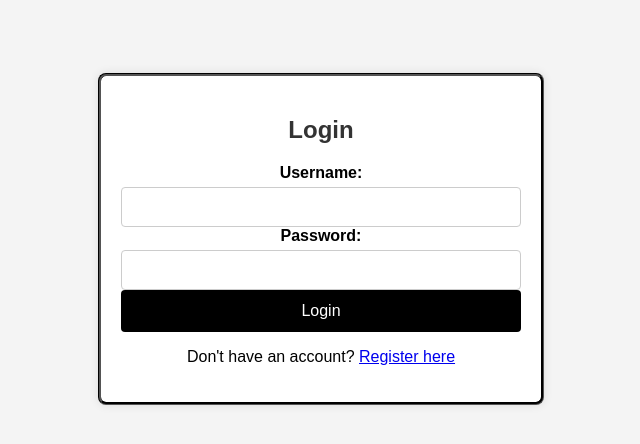
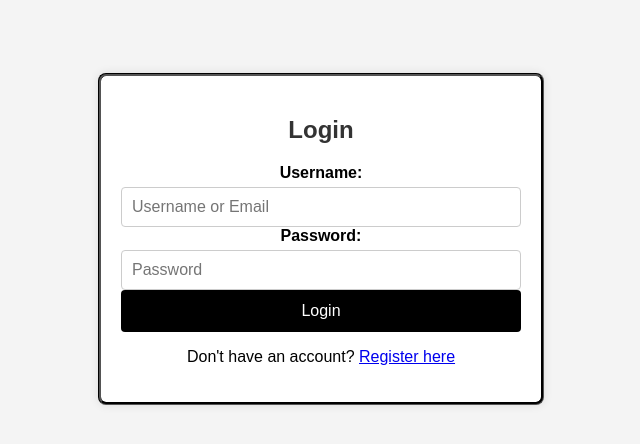
Before and after one commit to Mohanraj1011/Expense-Tracker, a Flask app: page /login in a window 1280 px wide. Shown: the part 161-605 px from the top of the page, without its empty margins (319-959 px from the left). Run offline with Flask 3, Linux system fonts and the light colour scheme; parts of the project's set-up code (start-up, migrations or seed data) failed here and were passed over.

Commit message:
Update login.html

```diff
--- a/Templates/login.html
+++ b/Templates/login.html
@@ -12,9 +12,9 @@
             <h2>Login</h2>
             <form method="POST">
                 <label for="username">Username:</label>
-                <input type="text" id="username" name="username" required>
+                <input type="text" id="username" name="username" placeholder="Username or Email"  required>
                 <label for="password">Password:</label>
-                <input type="password" id="password" name="password" required>
+                <input type="password" id="password" name="password" placeholder="Password" required>
                 <button type="submit">Login</button>
             </form>
             <p>Don't have an account? <a href="{{ url_for('register') }}">Register here</a></p>
```
